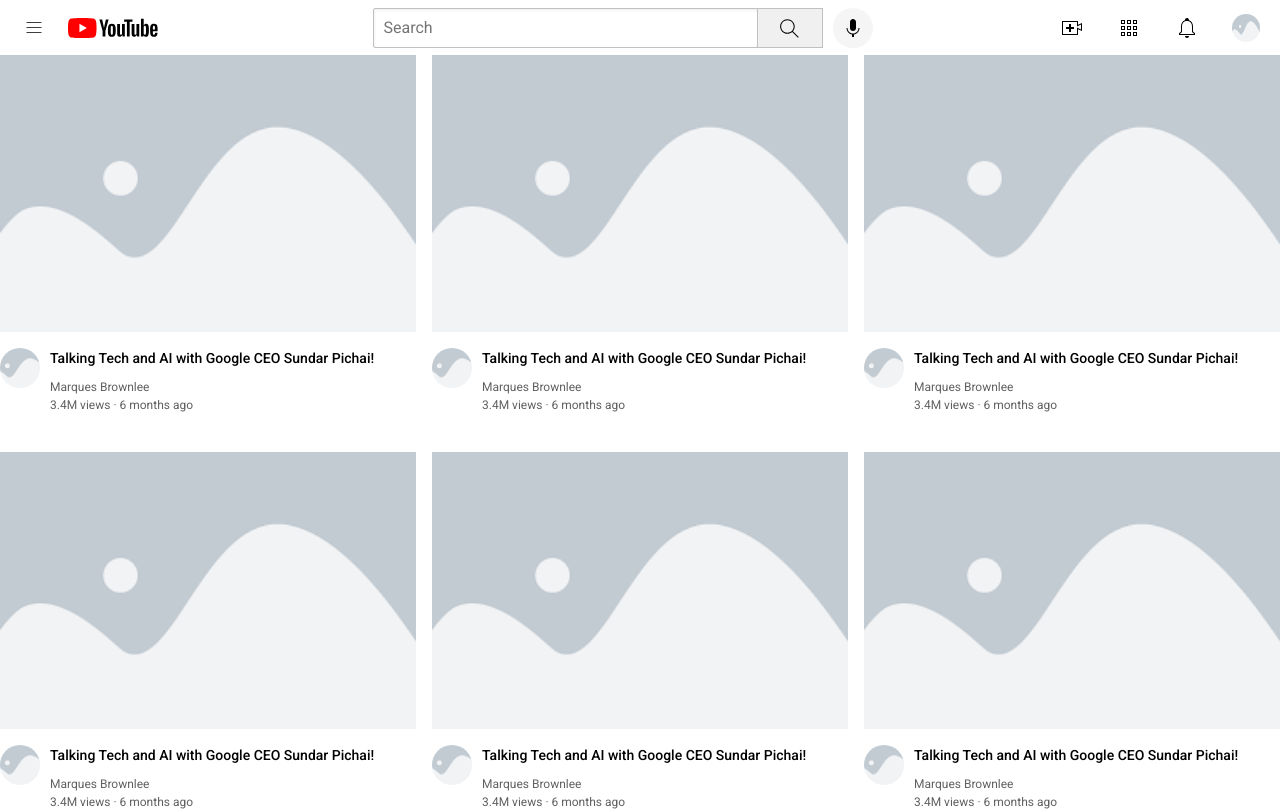
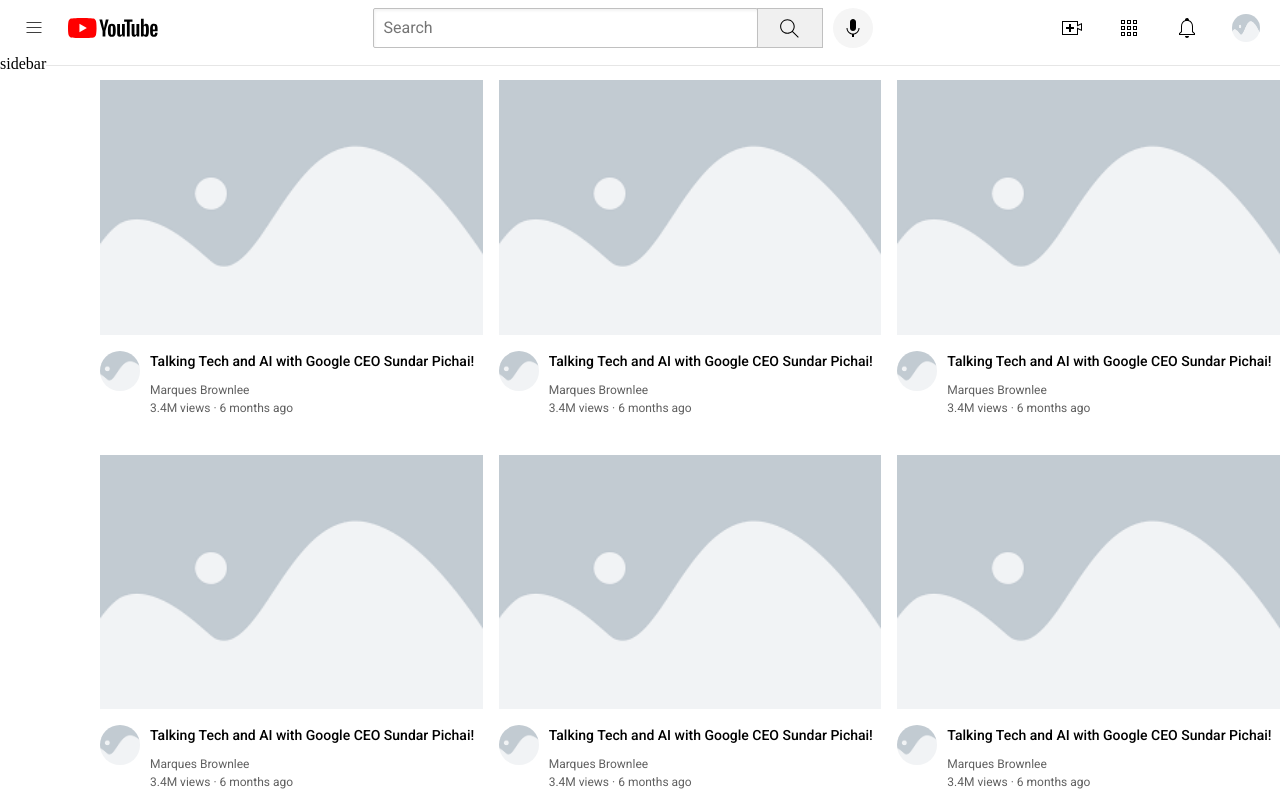
Before and after one commit to kiyanamiiii/youtube-clone, a plain HTML site: page youtube.html in a window 1280 px wide. Drawn offline with Linux system fonts and the light colour scheme.

Commit message:
added a sidebar

```diff
--- a/styles/youtube_header.css
+++ b/styles/youtube_header.css
@@ -3,6 +3,13 @@
   display: flex;
   flex-direction: row;
   justify-content: space-between;
+  position: fixed;
+  top: 0;
+  left: 0;
+  right: 0;
+  background-color: white;
+  border-bottom: solid 1px rgb(230, 230, 230);
+  padding-bottom: 10px;
 }
 
 <!---->
--- /dev/null
+++ b/styles/youtube_sidebar.css
@@ -0,0 +1,8 @@
+.sidebar {
+  position: fixed;
+  top: 55px;
+  bottom: 0;
+  left: 0;
+  width: 75;
+  background-color: white;
+}
--- a/youtube.html
+++ b/youtube.html
@@ -9,8 +9,9 @@
   <link rel="stylesheet" href="styles/youtube_videos.css">
   <link rel="stylesheet" href="styles/youtube_header.css">
   <link rel="stylesheet" href="styles/youtube_general.css">
+  <link rel="stylesheet" href="styles/youtube_sidebar.css">
 </head>
-<body>
+<body style="padding-top: 80px; padding-left: 100px; margin: 0;">
   <div class="header">
     <div class="left-section">
       <img src="assets/icons/hamburger-menu.svg" alt="" class="hamburger-icon">
@@ -31,6 +32,10 @@
       <img src="assets/icons/notifications.svg" alt="" class="notifications-icon">
       <img src="assets/profile-pictures/placeholder image.png" alt="" class="current-user">
     </div>
+  </div>
+
+  <div class="sidebar">
+    sidebar
   </div>
 
   <div class="video-grid">
```
